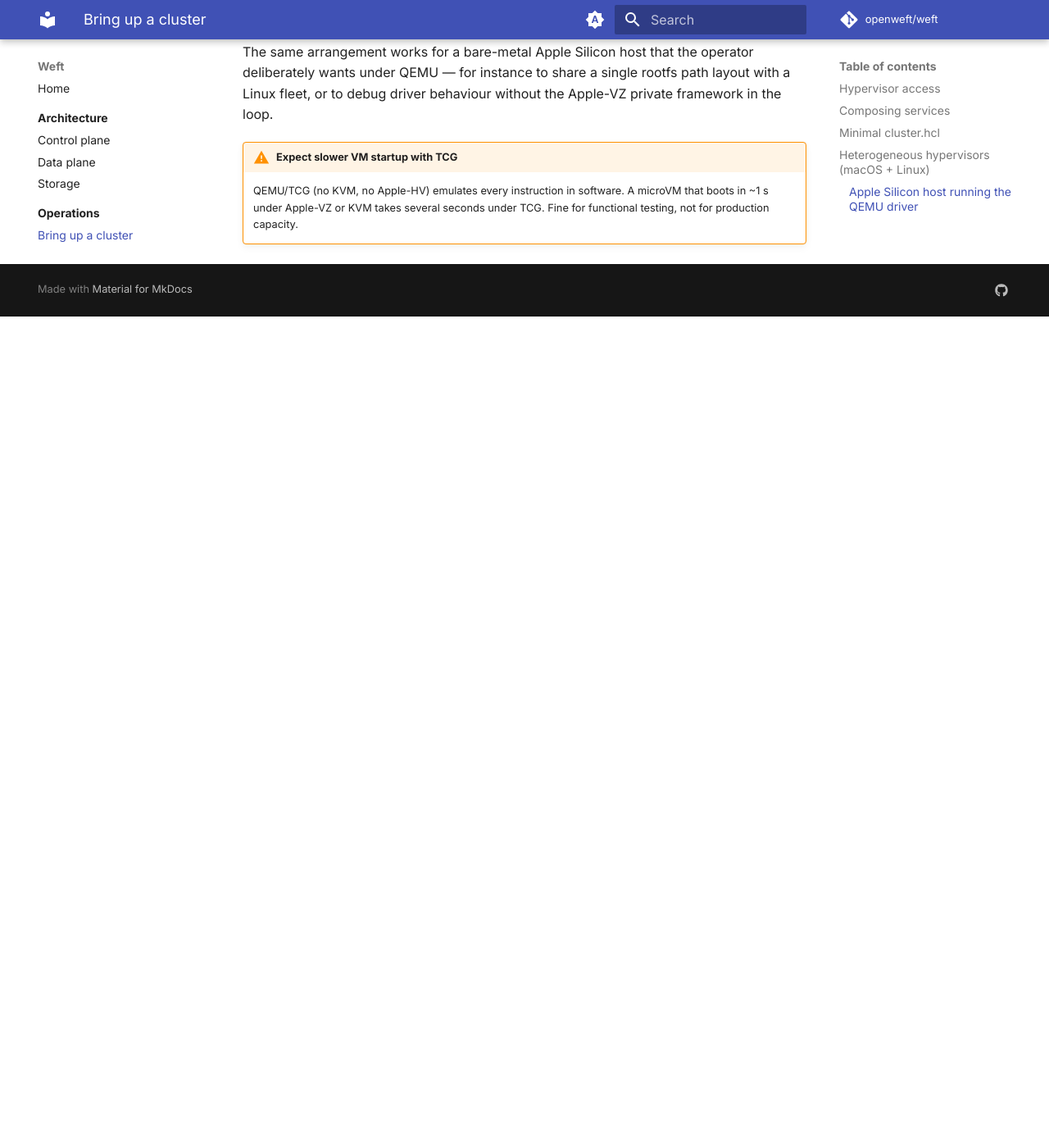
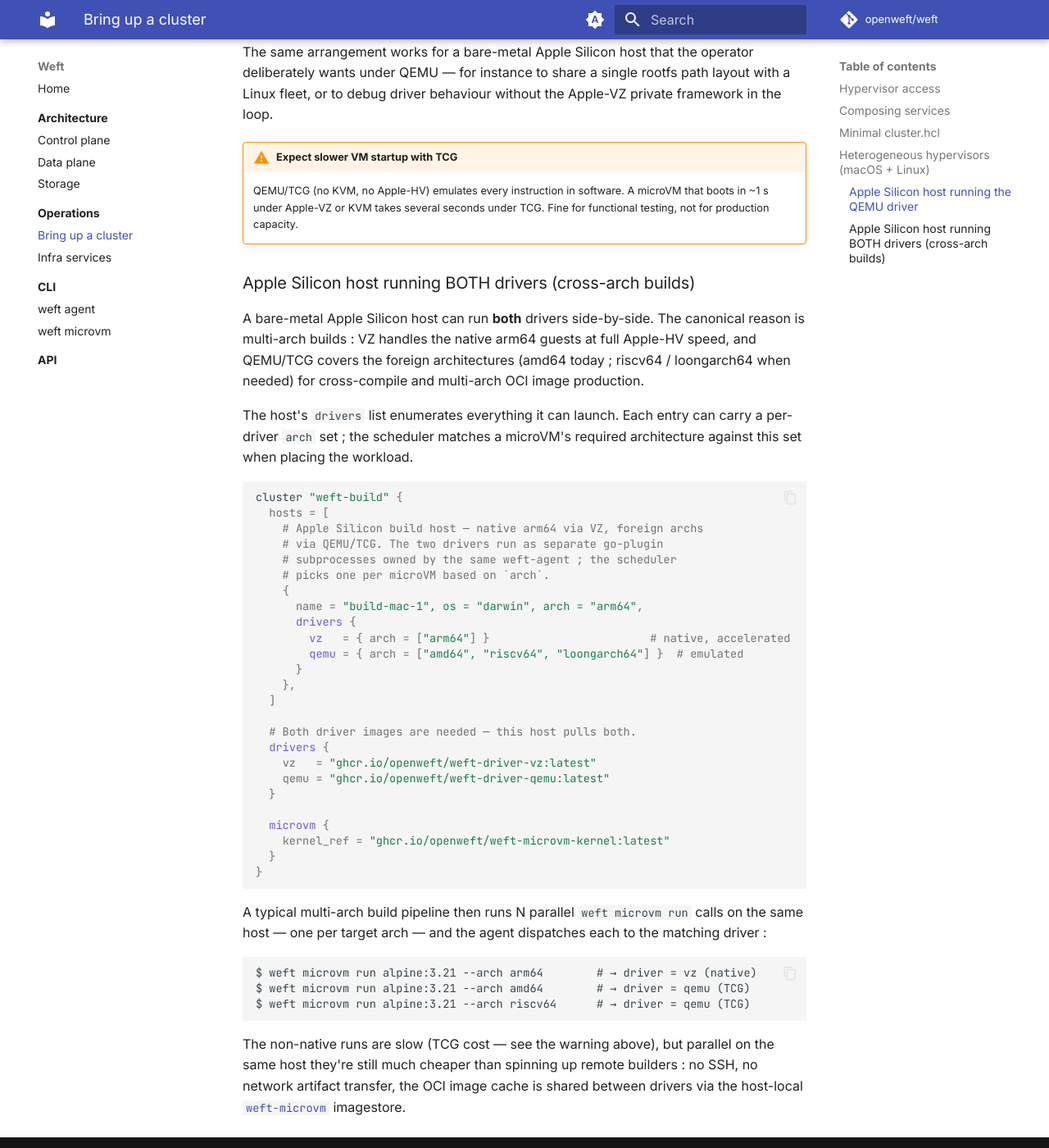
Before and after one commit to openweft/openweft.github.io, an MkDocs documentation site: the page built from docs/operations/bring-up.md, in a window 1280 px wide and 1400 px high, scrolled down 3039 px. Shown: the whole window at 82% size. Built offline with MkDocs 1.6.1 and Material for MkDocs 9.7.7, drawn with Linux system fonts in a browser that asks for light colours; comment, search, counter and statistics services are not loaded; before the commit the page ends 3425 px from its top, so only the background shows below that.

Commit message:
docs : Apple Silicon host running BOTH vz and qemu (cross-arch builds)
Completes the 2x2 driver matrix on the bring-up page. The previous
two sub-sections covered :
  - linux → qemu  (production capacity)
  - darwin → vz   (Apple Silicon native, accelerated)
  - darwin → qemu (no-nested-virt dev / CI parity)

Adds the fourth combination — a single Apple Silicon host running
BOTH drivers side-by-side. The canonical reason is multi-arch
OCI image builds : VZ handles native arm64 at Apple-HV speed, QEMU
covers foreign archs (amd64, riscv64, loongarch64) via TCG
emulation. The two drivers run as separate go-plugin subprocesses
under the same weft-agent ; the scheduler picks one per microVM
based on `arch`.

HCL shape : the host's `drivers { … }` block lists each driver with
its supported `arch` set. Three example `weft microvm run` calls
demonstrate the dispatch (arm64 → vz, amd64 / riscv64 → qemu).

Co-Authored-By: Claude Opus 4.7 <noreply@anthropic.com>

````diff
--- a/docs/operations/bring-up.md
+++ b/docs/operations/bring-up.md
@@ -156,3 +156,60 @@ behaviour without the Apple-VZ private framework in the loop.
     software. A microVM that boots in ~1 s under Apple-VZ or KVM
     takes several seconds under TCG. Fine for functional testing,
     not for production capacity.
+
+### Apple Silicon host running BOTH drivers (cross-arch builds)
+
+A bare-metal Apple Silicon host can run **both** drivers side-by-side.
+The canonical reason is multi-arch builds : VZ handles the native
+arm64 guests at full Apple-HV speed, and QEMU/TCG covers the foreign
+architectures (amd64 today ; riscv64 / loongarch64 when needed) for
+cross-compile and multi-arch OCI image production.
+
+The host's `drivers` list enumerates everything it can launch. Each
+entry can carry a per-driver `arch` set ; the scheduler matches a
+microVM's required architecture against this set when placing the
+workload.
+
+```hcl
+cluster "weft-build" {
+  hosts = [
+    # Apple Silicon build host — native arm64 via VZ, foreign archs
+    # via QEMU/TCG. The two drivers run as separate go-plugin
+    # subprocesses owned by the same weft-agent ; the scheduler
+    # picks one per microVM based on `arch`.
+    {
+      name = "build-mac-1", os = "darwin", arch = "arm64",
+      drivers {
+        vz   = { arch = ["arm64"] }                        # native, accelerated
+        qemu = { arch = ["amd64", "riscv64", "loongarch64"] }  # emulated
+      }
+    },
+  ]
+
+  # Both driver images are needed — this host pulls both.
+  drivers {
+    vz   = "ghcr.io/openweft/weft-driver-vz:latest"
+    qemu = "ghcr.io/openweft/weft-driver-qemu:latest"
+  }
+
+  microvm {
+    kernel_ref = "ghcr.io/openweft/weft-microvm-kernel:latest"
+  }
+}
+```
+
+A typical multi-arch build pipeline then runs N parallel `weft microvm
+run` calls on the same host — one per target arch — and the agent
+dispatches each to the matching driver :
+
+```text
+$ weft microvm run alpine:3.21 --arch arm64        # → driver = vz (native)
+$ weft microvm run alpine:3.21 --arch amd64        # → driver = qemu (TCG)
+$ weft microvm run alpine:3.21 --arch riscv64      # → driver = qemu (TCG)
+```
+
+The non-native runs are slow (TCG cost — see the warning above), but
+parallel on the same host they're still much cheaper than spinning up
+remote builders : no SSH, no network artifact transfer, the OCI image
+cache is shared between drivers via the host-local
+[`weft-microvm`](https://github.com/openweft/weft-microvm) imagestore.
````
